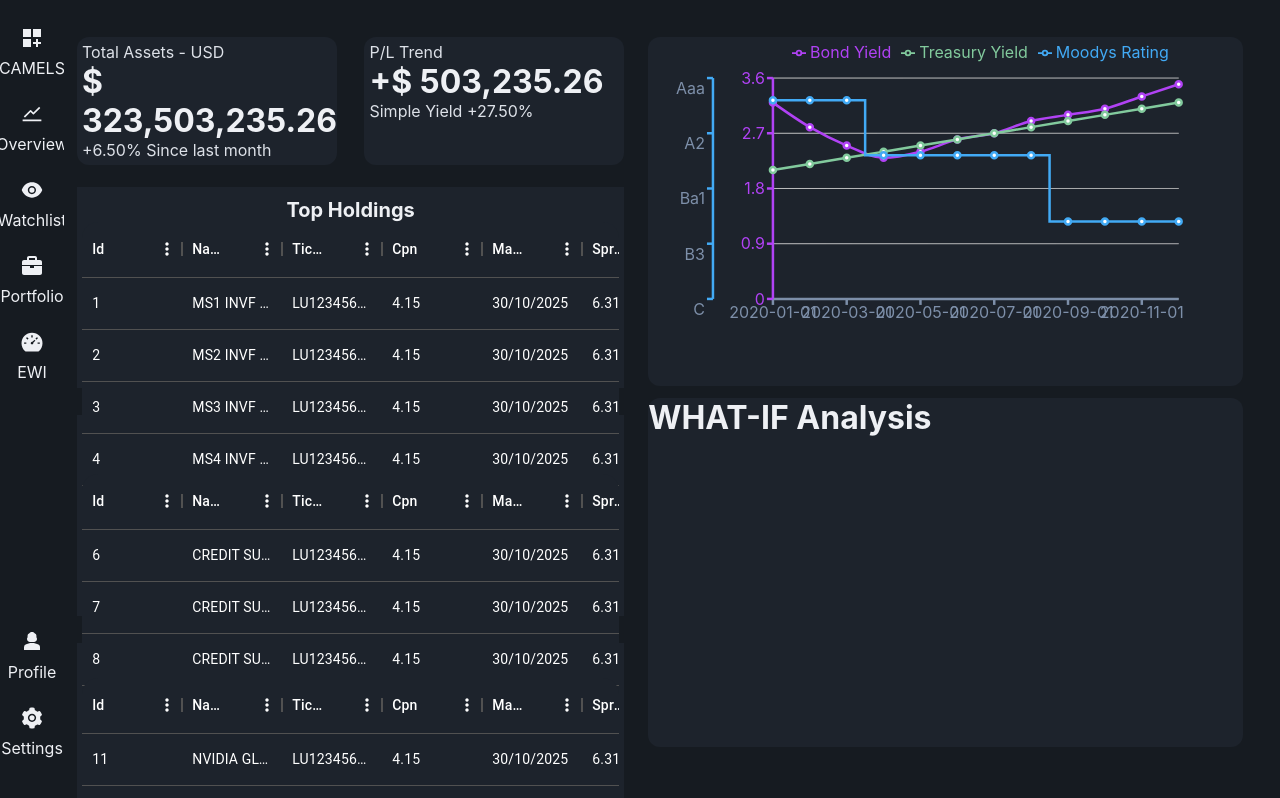
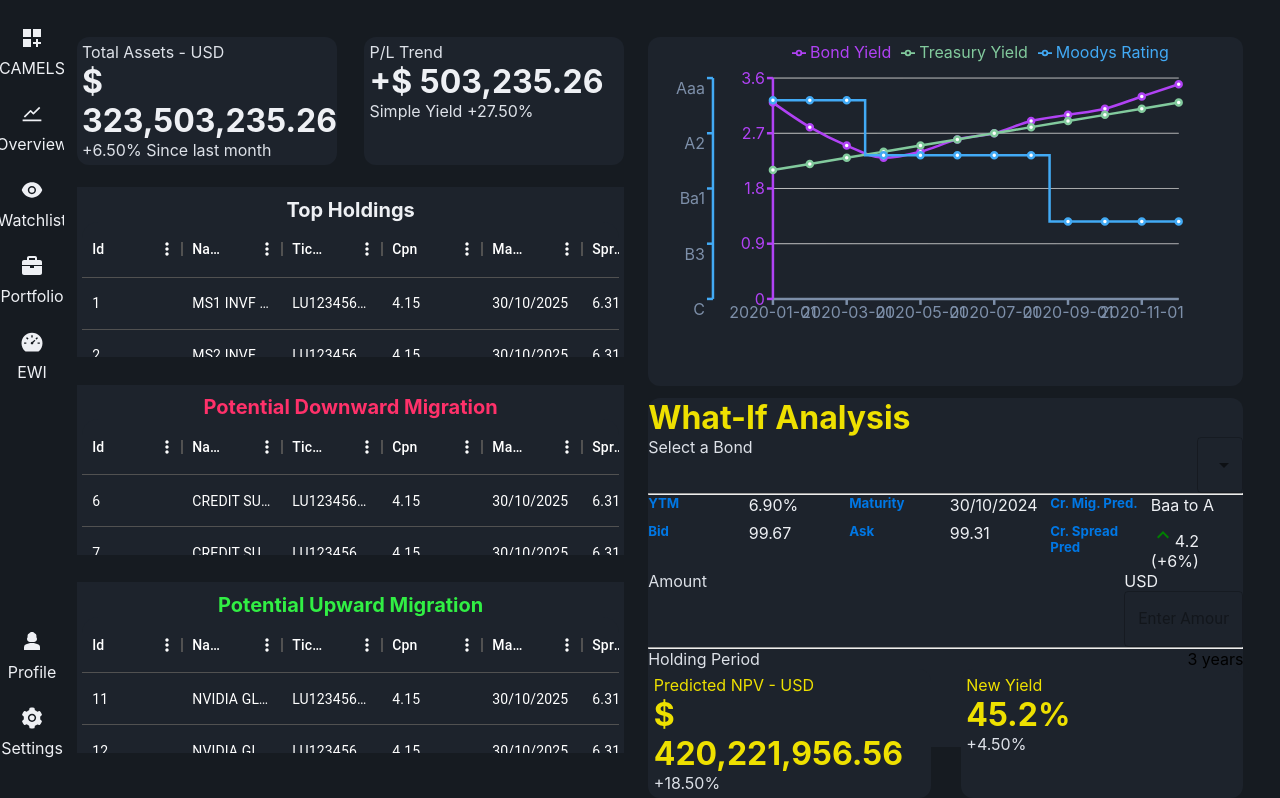
Before and after one commit to TEMG4940C-T2/AlchemicAppProd, a React (Create React App) app in the folder client/: page /portfolio in a window 1280 px wide. Shown: the top 798 px of the page. Built offline with nearby package versions, Linux system fonts and the light colour scheme.

Commit message:
incomplete what-if

```diff
--- a/client/src/pages/portfolio-page/PortfolioPage.scss
+++ b/client/src/pages/portfolio-page/PortfolioPage.scss
@@ -55,16 +55,19 @@ h3, h4 {
         height: 27%;
         margin-bottom: 5%;
         margin-top: 4%;
+        overflow-y: auto;
     }
     .high-prob-downward-mig-container {
         background-color: #1D232C;
         height: 27%;
         margin-bottom: 5%;
+        overflow-y: auto;
     }
     .high-prob-upward-mig-container{
         background-color: #1D232C;
         height: 27%;
         margin-bottom: 5%;
+        overflow-y: auto;
     }
 
     .table-title {
@@ -80,6 +83,11 @@ h3, h4 {
     flex-direction:column;
     margin-bottom: 5%;
     margin-top: 2%;
+
+    h1 {
+        color: #EEE000;
+    }
+
     .yield-trend-graph-container {
         box-sizing: border-box;
         display: flex;
@@ -105,6 +113,58 @@ h3, h4 {
         margin-top: 2%;
         font-size: 1rem;
     }
+
+    .what-if-section {
+        display: flex;
+        justify-content: space-between;
+    }
+
+    .what-if-section-title {
+        // font-size: 1.25rem;
+        align-self: flex-start;
+    }
+
+    .what-if-section-content {
+        align-self: flex-end;
+    }
+
+    .what-if-amount {
+        align-self: flex-end;
+        width: 20%;
+        color: #EEF0F4;
+    }
+
+    .what-if-field {
+        color: #0077E4;
+    }
+
+    .what-if-value {
+        color: #EEF0F4;
+    }
+
+    .predicted-npv-container {
+        width: 47.5%;
+        background-color: #1D232C;
+        border-radius: 12px;
+        h3 {
+            color: #EEE000;
+        }
+    }
+
+    .new-yield-container {
+        width: 47.5%;
+        background-color: #1D232C;
+        border-radius: 12px;
+        h3 {
+            color: #EEE000;
+        }
+    }
+
+    .text-container {
+        margin-left: 2%;
+        margin-top: 2%;
+        margin-bottom: 2%;
+    }
 }
 
 .portfolio-page-container {
--- a/client/src/pages/portfolio-page/PortfolioPage.tsx
+++ b/client/src/pages/portfolio-page/PortfolioPage.tsx
@@ -2,7 +2,9 @@ import React from 'react'
 import './PortfolioPage.scss'
 import BondTable from '../../components/bond-table/BondTable'
 import MyLineChart from '../../components/line-chart/LineChart';
-
+import { Grid, Select, TextField } from '@mui/material';
+import KeyboardArrowUpIcon from '@mui/icons-material/KeyboardArrowUp';
+import KeyboardArrowDownIcon from '@mui/icons-material/KeyboardArrowDown';
 
 const topHoldings = [
     {
@@ -254,7 +256,7 @@ export const PortfolioPage = () => {
 
                 <div className='high-prob-downward-mig-container'>
                     <div className="portfolio-table-container" style={{height: "90%"}}>
-                        <h2 className='table-title'>High Probability of Downward Migration in Your Holdings</h2>
+                        <h2 className='table-title' style={{ color: "#FF316A" }}>Potential Downward Migration</h2>
                         <div>
                           <BondTable data={topDownwardMigration} onRowSelected={() => {}}/>
                         </div>
@@ -263,7 +265,7 @@ export const PortfolioPage = () => {
 
                 <div className='high-prob-upward-mig-container'>
                     <div className="portfolio-table-container" style={{height: "90%"}}>
-                        <h2 className='table-title'>High Probability of Upward Migration in Your Holdings</h2>
+                        <h2 className='table-title' style={{ color: "#31EF44" }}>Potential Upward Migration</h2>
                         <div>
                           <BondTable data={topUpwardMigration} onRowSelected={() => {}}/>
                         </div>
@@ -278,11 +280,99 @@ export const PortfolioPage = () => {
                     </div>
                 </div>
                 <div className='what-if-container'>
-                    <h1>WHAT-IF Analysis</h1>
+                    <h1 className='what-if-title'>What-If Analysis</h1>
+                    <div className='what-if-section'>
+                      <h3 className='what-if-section-title'>Select a Bond</h3>
+                      <div className='what-if-section-content'>
+                      {/* TODO: create a `bond-select` selector and fix it */}
+                        <Select
+                            className='what-if-section-content'
+                            placeholder={'Select a bond'}
+                            // isSearchable={true}
+                            // isClearable={true}
+                            onChange={() => {}}
+                        />
+                      </div>
+                    </div>
+                    <hr />
+                    <Grid container spacing={1}>
+                        <Grid item className="what-if-field" xs={2}>
+                          <h5>YTM</h5>
+                        </Grid>
+                        <Grid item className='what-if-value' xs={2}>
+                          <div>6.90%</div>
+                        </Grid>
+                        <Grid item className="what-if-field" xs={2}>
+                          <h5>Maturity</h5>
+                        </Grid>
+                        <Grid item className='what-if-value' xs={2}>
+                          <div>30/10/2024</div>
+                        </Grid>
+                        <Grid item className="what-if-field" xs={2}>
+                          <h5>Cr. Mig. Pred.</h5>
+                        </Grid>
+                        <Grid item className='what-if-value' xs={2}>
+                          <div>Baa to A</div>
+                        </Grid>
+                        <Grid item className="what-if-field" xs={2}>
+                          <h5>Bid</h5>
+                        </Grid>
+                        <Grid item className="what-if-value" xs={2}>
+                          <div>99.67</div>
+                        </Grid>
+                        <Grid item className="what-if-field" xs={2}>
+                          <h5>Ask</h5>
+                        </Grid>
+                        <Grid item className="what-if-value" xs={2}>
+                          <div>99.31</div>
+                        </Grid>
+                        <Grid item className="what-if-field" xs={2}>
+                          <h5>Cr. Spread Pred</h5>
+                        </Grid>
+                        <Grid item className="what-if-value" xs={2}>
+                          <div>
+                            <KeyboardArrowUpIcon style={{ color: "green" }} />
+                            4.2 (+6%)
+                          </div>
+                        </Grid>
+                    </Grid>
+                    <div className='what-if-section'>
+                      <h3 className='what-if-section-title'>Amount</h3>
+                      <div className='what-if-amount'>
+                        <div>USD</div>
+                        <TextField
+                          id="outlined-basic"
+                          variant="outlined"
+                          placeholder="Enter Amount"
+                          style={{ width: "100%" }}
+                        />
+                      </div>
+                    </div>
+                    <hr />
+                    <div className='what-if-section'>
+                      <h3 className='what-if-section-title'>Holding Period</h3>
+                      <div className='what-if-section-content'>
+                        3 years
+                      </div>
+                    </div>
+                    <div style={{display:"flex", justifyContent:"space-between"}}>
+                      <div className='predicted-npv-container'>
+                        <div className='text-container'>
+                          <h3>Predicted NPV - USD</h3>
+                          <h1>$ 420,221,956.56</h1>
+                          <h4>+18.50%</h4>
+                        </div>
+                    </div>
+                    <div className='new-yield-container'>
+                        <div className='text-container'>
+                            <h3>New Yield</h3>
+                            <h1>45.2%</h1>
+                            <h4>+4.50%</h4>
+                        </div>
+                    </div>
+                  </div>
                 </div>
             </div>
-
-
         </div>
     )
 }
```
